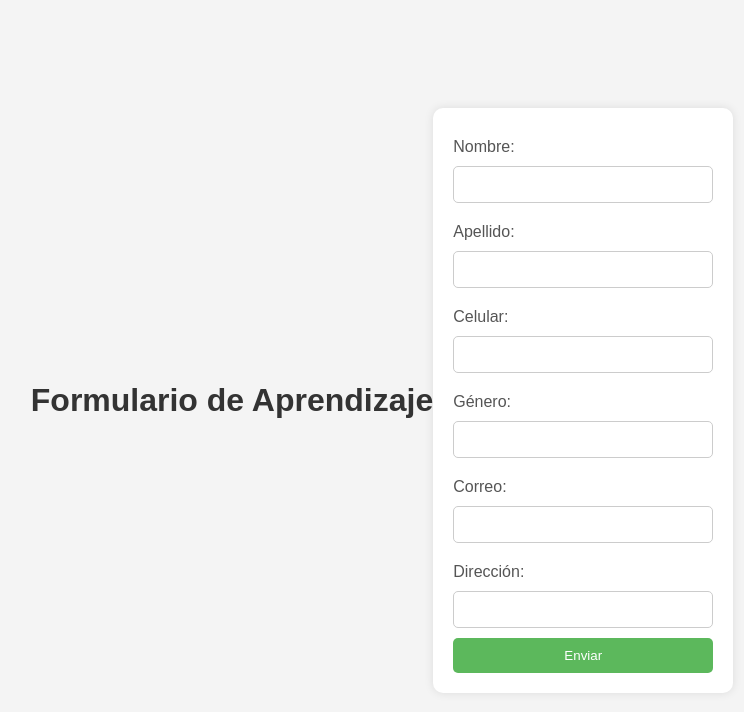
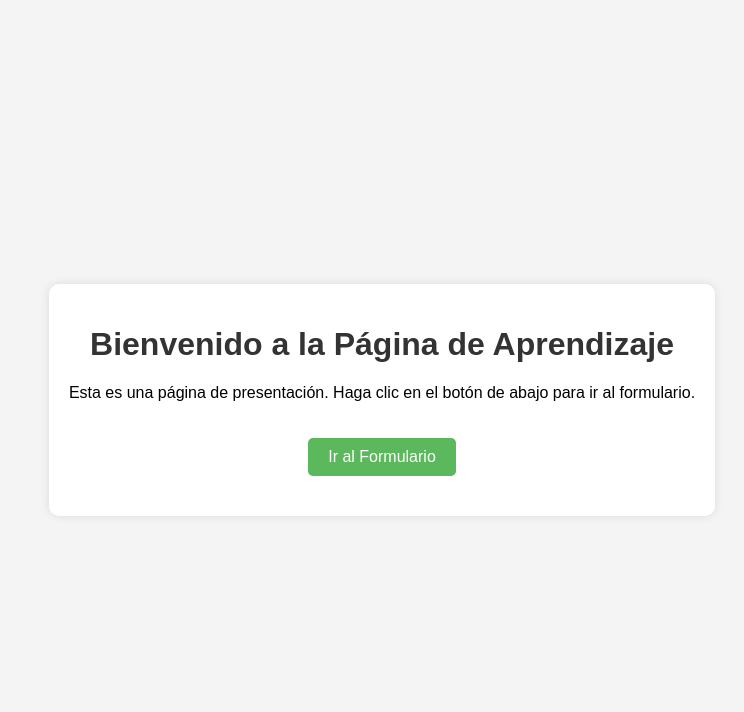
Before and after one commit to DavidLp95/primera-base-de-datos, a Flask app: page / in a window 1280 px wide. Shown: the top 712 px of the page, without its empty margins (258-1002 px from the left). Run offline with Flask 3, Linux system fonts and the light colour scheme.

```diff
--- a/app.py
+++ b/app.py
@@ -19,6 +19,10 @@ db_config = {
 @app.route('/')
 def index():
     return render_template('index.html')
+
+@app.route('/formulario')
+def formulario():
+    return render_template('formulario.html')
 
 @app.route('/submit', methods=['POST'])
 def submit():
--- a/static/styles.css
+++ b/static/styles.css
@@ -8,6 +8,32 @@ body {
     justify-content: center;
     align-items: center;
     height: 100vh;
+}
+
+/* Estilos del contenedor principal */
+.container {
+    text-align: center;
+    background-color: #ffffff;
+    padding: 20px;
+    border-radius: 10px;
+    box-shadow: 0 0 10px rgba(0, 0, 0, 0.1);
+
+    /* Estilos para el botón de navegación */
+.button {
+    display: inline-block;
+    padding: 10px 20px;
+    margin: 20px 0;
+    font-size: 16px;
+    color: white;
+    background-color: #5cb85c;
+    border: none;
+    border-radius: 5px;
+    text-decoration: none;
+    cursor: pointer;
+}
+.button:hover {
+    background-color: #4cae4c;
+}
 }
 
 /* Estilos del contenedor del formulario */
--- a/templates/index.html
+++ b/templates/index.html
@@ -3,27 +3,14 @@
 <head>
     <meta charset="UTF-8">
     <meta name="viewport" content="width=device-width, initial-scale=1.0">
-    <title>Formulario de Aprendizaje</title>
+    <title>Página de Presentación</title>
     <link rel="stylesheet" href="/static/styles.css">
 </head>
 <body>
-    <h1>Formulario de Aprendizaje</h1>
-    <form action="{{ url_for('submit') }}" method="post">
-        <label for="nombre">Nombre:</label>
-        <input type="text" id="nombre" name="nombre" required><br>
-        <label for="apellido">Apellido:</label>
-        <input type="text" id="apellido" name="apellido" required><br>
-        <label for="celular">Celular:</label>
-        <input type="text" id="celular" name="celular" required><br>
-        <label for="genero">Género:</label>
-        <input type="text" id="genero" name="genero" required><br>
-        <label for="correo">Correo:</label>
-        <input type="email" id="correo" name="correo" required><br>
-        <label for="direccion">Dirección:</label>
-        <input type="text" id="direccion" name="direccion" required><br>
-
-        <input type="submit" value="Enviar">
-
-    </form>
+    <div class="container">
+        <h1>Bienvenido a la Página de Aprendizaje</h1>
+        <p>Esta es una página de presentación. Haga clic en el botón de abajo para ir al formulario.</p>
+        <a href="{{ url_for('formulario') }}" class="button">Ir al Formulario</a>
+    </div>
 </body>
 </html>
```
Also changed, not shown: templates/formulario.html (added, +29 -0 lines).
